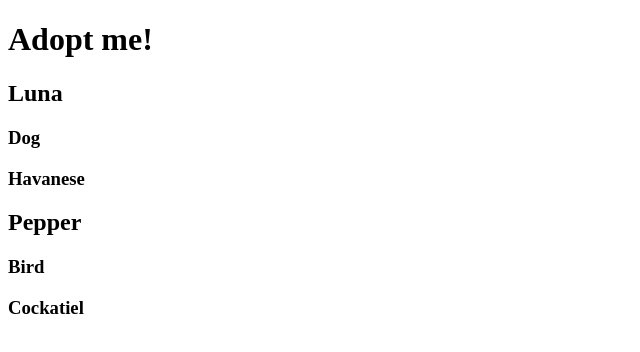
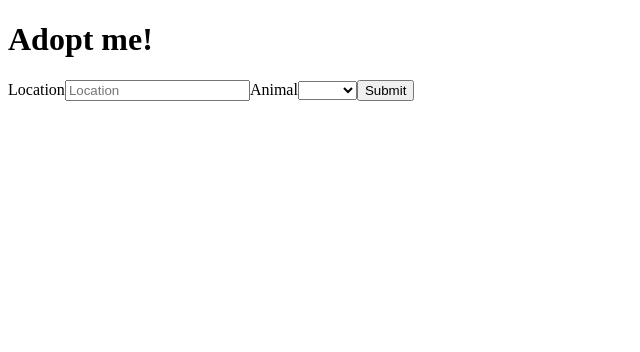
Before and after one commit to karolina-rachuta/adopt_me, a React (Vite) app: page / in a window 1280 px wide. Shown: the top 352 px of the page, without its empty margins (0-640 px from the left). Built offline with nearby package versions, Linux system fonts and the light colour scheme.

Commit message:
added serach by animal kind

```diff
--- a/src/App.jsx
+++ b/src/App.jsx
@@ -1,11 +1,11 @@
 import Pet from "./components/Pet";
+import SearchParams from "./components/SearchParams";
 
 function App() {
     return (
         <div>
             <h1>Adopt me!</h1>
-            <Pet name="Luna" animal="Dog" breed="Havanese"/>
-            <Pet name="Pepper" animal="Bird" breed="Cockatiel"/>
+            <SearchParams />
         </div>
     );
 }
--- a/src/components/SearchParams.jsx
+++ b/src/components/SearchParams.jsx
@@ -1,11 +1,45 @@
+import { useState } from "react";
+
+const animals = ["bird", "cat", "dog", "rabbit", "reptile"];
+
 function SearchParams() {
-  const location = "Seattle, WA";
+  const [location, setLocation] = useState("");
+  const [animal, setAnimal] = useState("");
 
   return (
     <div className="search-params">
       <form>
         <label htmlFor="location">Location</label>
-        <input type="text" id="location" value={location} placeholder="Location"/>
+        <input
+          type="text"
+          id="location"
+          value={location}
+          placeholder="Location"
+          onChange={(e) => {
+            setLocation(e.target.value);
+          }}
+        />
+
+        <label htmlFor="animal">Animal</label>
+        <select
+          id="animal"
+          value={animal}
+          onChange={(e) => {
+            setAnimal(e.target.value);
+          }}
+          onBlur={(e) => {
+            setAnimal(e.target.value);
+          }}
+        >
+          <option />
+          {animals.map((animal) => (
+            <option value={animal} key={animal}>
+              {animal}
+            </option>
+          ))}
+          ;
+        </select>
+
         <button type="submit">Submit</button>
       </form>
     </div>
```
